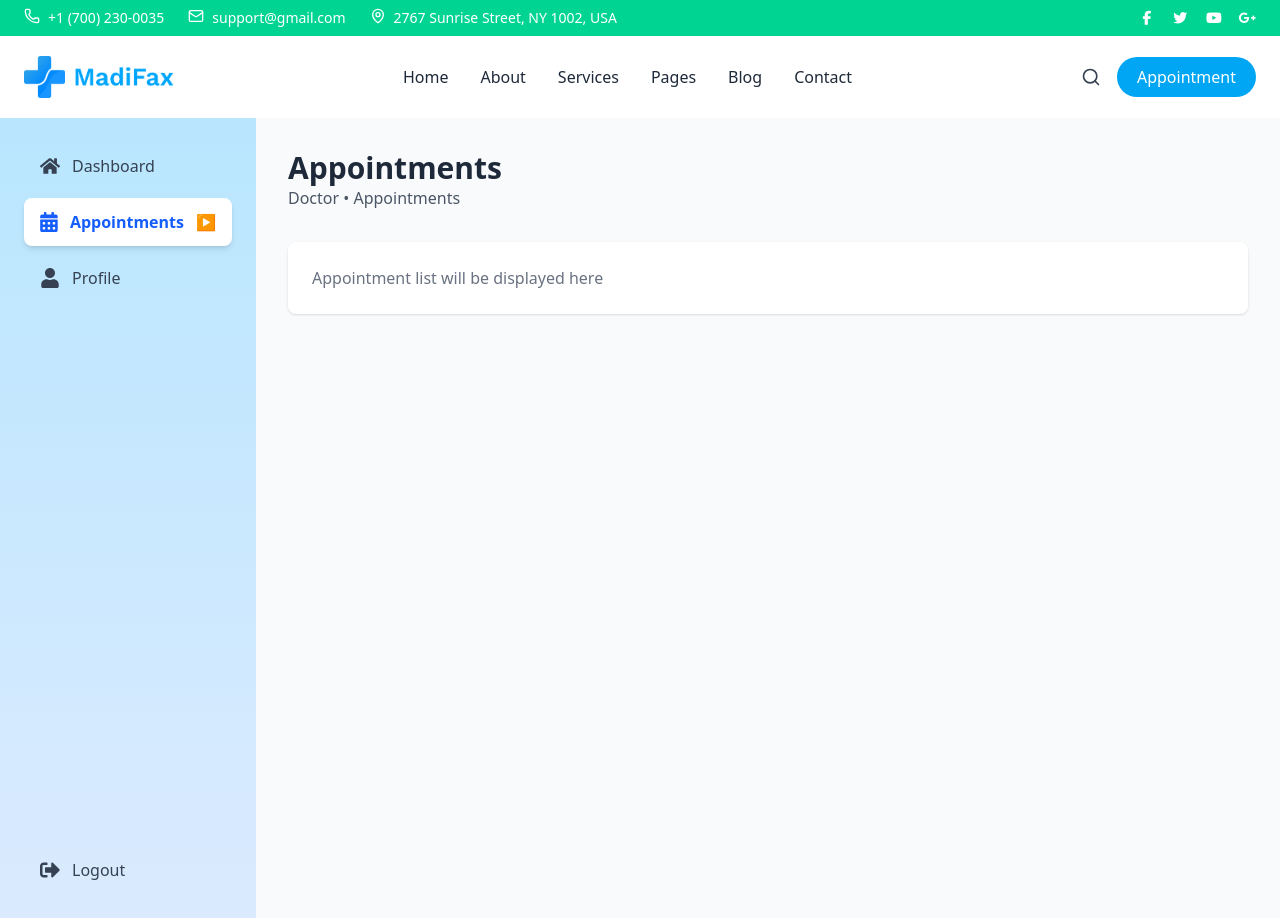
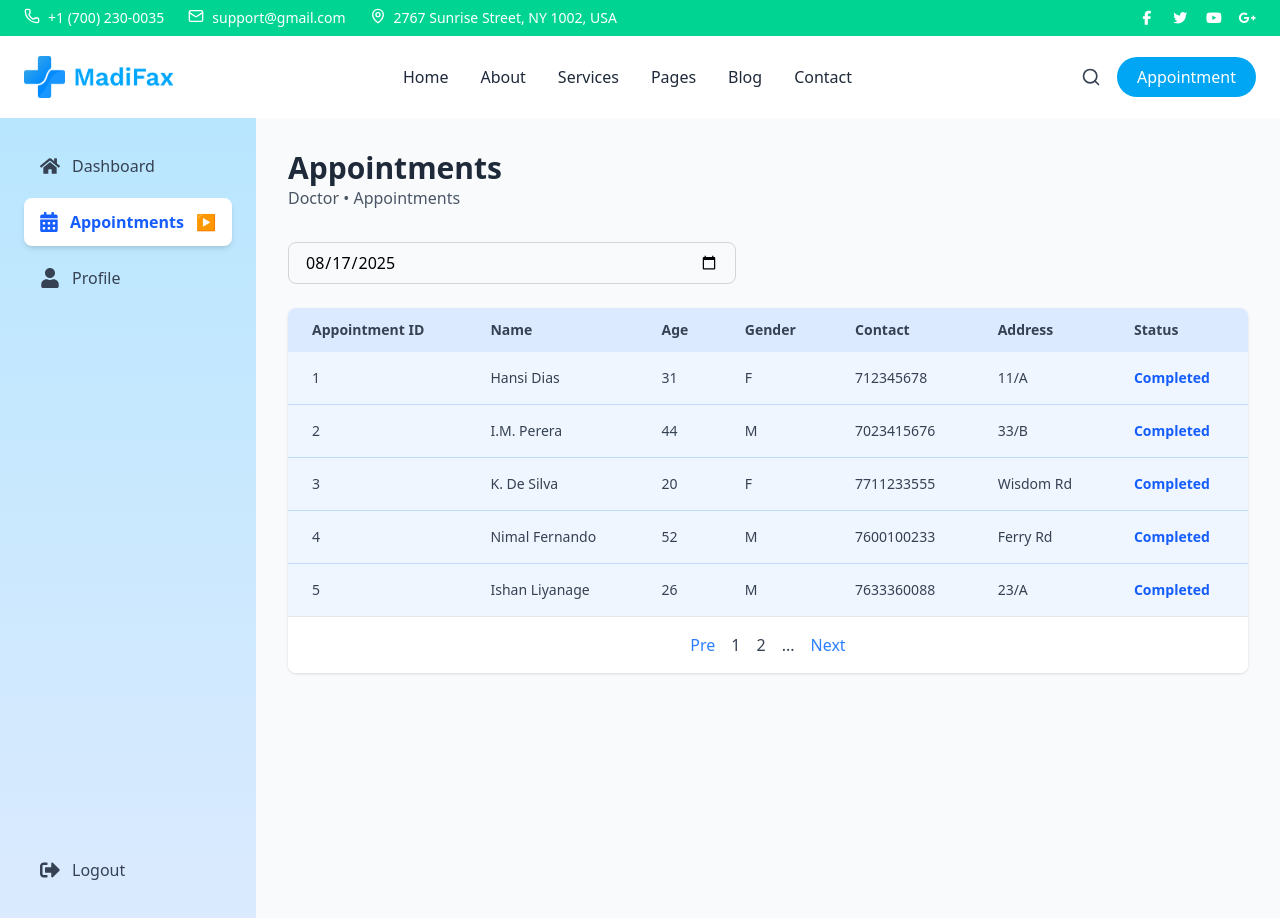
Before and after one commit to Tirasha/clinic-appointment-frontend, a React (Vite) app in the folder Frontend/: page /DoctorAppointments in a window 1280 px wide. Built offline with nearby package versions, Linux system fonts and the light colour scheme.

Commit message:
Adding DoctorAppointments Table

```diff
--- /dev/null
+++ b/Frontend/src/components/doctor/AppointmentsTable.jsx
@@ -0,0 +1,120 @@
+const AppointmentsTable = () => {
+  // Hardcoded appointments data
+  const appointments = [
+    {
+      id: 1,
+      appointmentId: '001',
+      name: 'Hansi Dias',
+      age: 31,
+      gender: 'F',
+      contactNo: '712345678',
+      address: '11/A',
+      status: 'Completed'
+    },
+    {
+      id: 2,
+      appointmentId: '002',
+      name: 'I.M. Perera',
+      age: 44,
+      gender: 'M',
+      contactNo: '7023415676',
+      address: '33/B',
+      status: 'Completed'
+    },
+    {
+      id: 3,
+      appointmentId: '003',
+      name: 'K. De Silva',
+      age: 20,
+      gender: 'F',
+      contactNo: '7711233555',
+      address: 'Wisdom Rd',
+      status: 'Completed'
+    },
+    {
+      id: 4,
+      appointmentId: '004',
+      name: 'Nimal Fernando',
+      age: 52,
+      gender: 'M',
+      contactNo: '7600100233',
+      address: 'Ferry Rd',
+      status: 'Completed'
+    },
+    {
+      id: 5,
+      appointmentId: '005',
+      name: 'Ishan Liyanage',
+      age: 26,
+      gender: 'M',
+      contactNo: '7633360088',
+      address: '23/A',
+      status: 'Completed'
+    }
+  ];
+
+  return (
+    <div className="bg-white rounded-lg shadow overflow-hidden">
+      {/* Table */}
+      <div className="overflow-x-auto">
+        <table className="w-full">
+          <thead className="bg-blue-100">
+            <tr>
+              <th className="px-6 py-3 text-left text-sm font-semibold text-gray-700">
+                Appointment ID
+              </th>
+              <th className="px-6 py-3 text-left text-sm font-semibold text-gray-700">
+                Name
+              </th>
+              <th className="px-6 py-3 text-left text-sm font-semibold text-gray-700">
+                Age
+              </th>
+              <th className="px-6 py-3 text-left text-sm font-semibold text-gray-700">
+                Gender
+              </th>
+              <th className="px-6 py-3 text-left text-sm font-semibold text-gray-700">
+                Contact
+              </th>
+              <th className="px-6 py-3 text-left text-sm font-semibold text-gray-700">
+                Address
+              </th>
+              <th className="px-6 py-3 text-left text-sm font-semibold text-gray-700">
+                Status
+              </th>
+            </tr>
+          </thead>
+          <tbody className="bg-blue-50 divide-y divide-blue-200">
+            {appointments.map((appointment, index) => (
+              <tr key={appointment.id} className="hover:bg-blue-100 transition-colors">
+                <td className="px-6 py-4 text-sm text-gray-700">{index + 1}</td>
+                <td className="px-6 py-4 text-sm text-gray-700">{appointment.name}</td>
+                <td className="px-6 py-4 text-sm text-gray-700">{appointment.age}</td>
+                <td className="px-6 py-4 text-sm text-gray-700">{appointment.gender}</td>
+                <td className="px-6 py-4 text-sm text-gray-700">{appointment.contactNo}</td>
+                <td className="px-6 py-4 text-sm text-gray-700">{appointment.address}</td>
+                <td className="px-6 py-4 text-sm">
+                  <span className="text-blue-600 font-semibold">{appointment.status}</span>
+                </td>
+              </tr>
+            ))}
+          </tbody>
+        </table>
+      </div>
+
+      {/* Pagination */}
+      <div className="bg-white px-6 py-4 flex items-center justify-center gap-4 border-t border-gray-200">
+        <button className="text-blue-500 hover:text-blue-700 font-medium">
+          Pre
+        </button>
+        <span className="text-gray-700">1</span>
+        <span className="text-gray-700">2</span>
+        <span className="text-gray-700">...</span>
+        <button className="text-blue-500 hover:text-blue-700 font-medium">
+          Next
+        </button>
+      </div>
+    </div>
+  );
+};
+
+export default AppointmentsTable;
--- a/Frontend/src/pages/DoctorAppointments.jsx
+++ b/Frontend/src/pages/DoctorAppointments.jsx
@@ -1,5 +1,6 @@
 import { useState } from 'react';
 import DoctorSidebar from '../components/layout/DoctorSidebar';
+import AppointmentsTable from '../components/doctor/AppointmentsTable';
 
 const DoctorAppointments = () => {
   const [activeTab, setActiveTab] = useState('appointments');
@@ -18,10 +19,19 @@ const DoctorAppointments = () => {
             <p className="text-gray-600">Doctor • Appointments</p>
           </div>
 
-          {/* Placeholder for appointment content */}
-          <div className="bg-white rounded-lg shadow p-6">
-            <p className="text-gray-500">Appointment list will be displayed here</p>
+          {/* Search Bar */}
+          <div className="mb-6">
+            <div className="relative max-w-md">
+              <input
+                type="date"
+                defaultValue="2025-08-17"
+                className="w-full px-4 py-2 border border-gray-300 rounded-lg focus:outline-none focus:ring-2 focus:ring-blue-500"
+              />
+            </div>
           </div>
+
+          {/* Appointments Table */}
+          <AppointmentsTable />
         </div>
       </div>
     </div>
```
